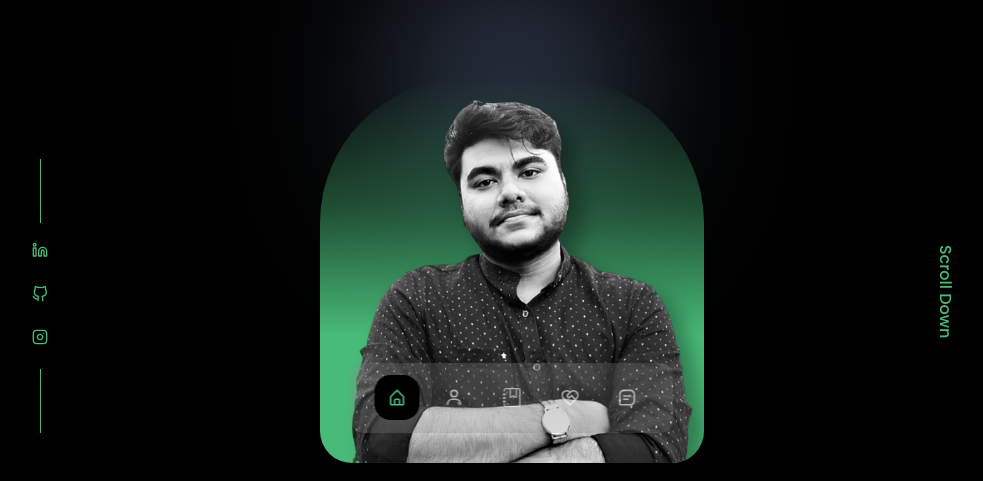
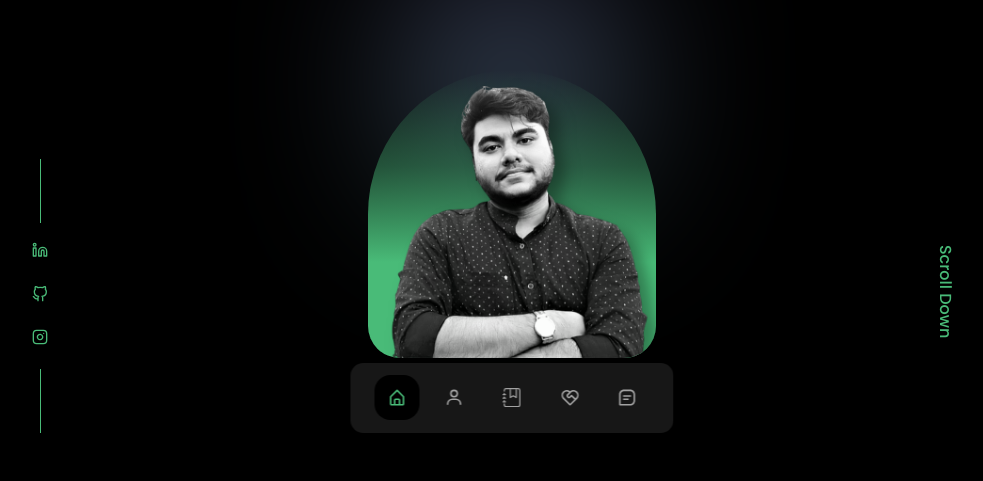
Before and after one commit to subham-04/subham, a React (Create React App) app: page / in a window 1280 px wide. Shown: the part 319-800 px from the top of the page, without its empty margins (128-1111 px from the left). Built offline with nearby package versions, Linux system fonts and the light colour scheme.

Commit message:
pic making responsive

```diff
--- a/src/components/header/header.css
+++ b/src/components/header/header.css
@@ -77,12 +77,12 @@ header{
 
 .me{
     background:linear-gradient(transparent,var(--color-primary-variant),var(--color-primary),var(--color-primary));
-    height: 24rem;
-    width: 24rem;
+    height: auto;
+    width: 30%;
     position: absolute;
     left: 50%;
     transform: translateX(-50%);
-    margin-top: 10%;
+    margin-top: 9%;
     border-radius: 9rem 9rem 2rem 2rem;
     transition: all 0.4s ease-in;
     overflow: hidden;
--- a/src/components/testimonials/Testimonial_clients.js
+++ b/src/components/testimonials/Testimonial_clients.js
@@ -1,3 +1,4 @@
+
 import Krishnendu from '../../assets/testimonial_img/Krishnendu Nandi.jpg';
 import Kaustav from '../../assets/testimonial_img/kaustav.jpeg'
 import Satabdi from '../../assets/testimonial_img/Satabdi.jpeg'
```
